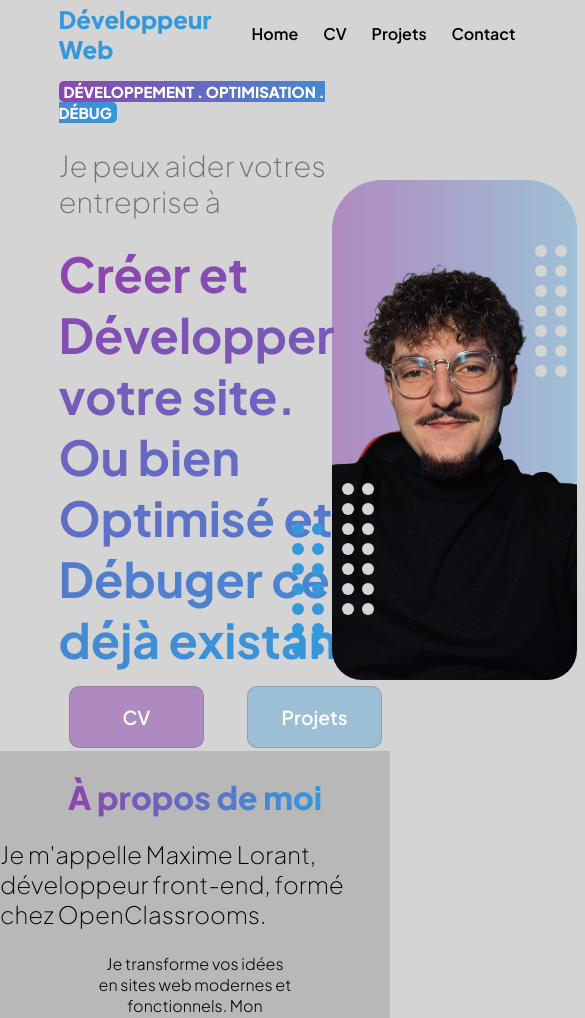
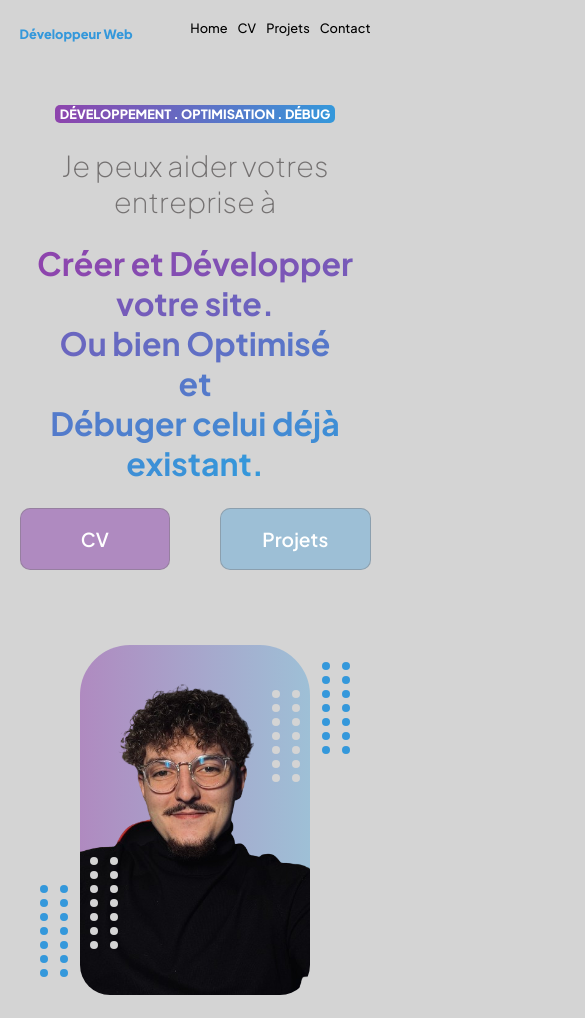
Before and after one commit to KayzerCs/Mon_Portfolio, a plain HTML site: page index.html in a window 390 px wide. Shown: the top 1018 px of the page, 585 px wide, since content can reach past the window. Drawn offline with Linux system fonts and the light colour scheme.

Commit message:
Responsive Home

```diff
--- a/css/style.css
+++ b/css/style.css
@@ -28,6 +28,7 @@ body {
 
 main {
   padding: 1% 15%;
+  transition: all 0.5s ease;
 }
 /* -------------------------- HOME -------------------------- */
 
@@ -853,3 +854,142 @@ button {
 button:hover {
   background: var(--purpleblue);
 }
+
+/* -------------------------- RESPONSIVE -------------------------- */
+
+@media (max-width: 1430px) {
+  main {
+    padding: 1% 5%;
+  }
+}
+
+@media (max-width: 1110px) {
+  header {
+    height: auto;
+    margin-top: 150px;
+    margin-bottom: 180px;
+  }
+
+  .span2-sec1 {
+    font-size: 2rem;
+  }
+
+  .profile {
+    height: 450px;
+    width: 350px;
+  }
+}
+
+@media (max-width: 1000px) {
+  header {
+    display: flex;
+    flex-direction: column;
+    align-items: center;
+    height: auto; /* Ajuster la hauteur pour mieux gérer le contenu */
+    margin-top: 100px;
+    margin-bottom: 100px;
+  }
+
+  .section-1,
+  .section-2 {
+    width: 100%;
+    display: flex;
+    flex-direction: column;
+    align-items: center;
+  }
+
+  .container-sec1 {
+    text-align: center;
+  }
+
+  .container-span-sec1 {
+    margin-top: 0;
+    margin-bottom: 2%;
+    text-align: center; /* Centre le texte */
+  }
+
+  h1,
+  .span2-sec1 {
+    text-align: center; /* Centre le texte */
+  }
+  .span2-sec1 {
+    font-size: 2rem;
+  }
+
+  .buttons-sec1 {
+    margin-top: 25px;
+    margin-bottom: 55px;
+    gap: 50px; /* Espacement entre les boutons */
+    align-items: center;
+  }
+
+  .btn-sec1 {
+    margin: 0; /* Évite le décalage des boutons */
+    width: 50%; /* Largeur ajustée pour s'adapter à l'écran */
+    max-width: 300px; /* Empêche les boutons de devenir trop larges */
+  }
+
+  .profile {
+    margin: 20px 0; /* Ajoute de l'espace au-dessus et en dessous de la photo */
+    width: 50%;
+    min-width: 340px;
+    height: 550px;
+  }
+}
+
+@media (max-width: 1000px) {
+  .h3-footer {
+    font-size: 1rem;
+    font-weight: 600;
+  }
+}
+
+@media (max-width: 680px) {
+  .title-navbar {
+    font-size: 0.8rem;
+  }
+  .liste-navbar {
+    gap: 15px;
+  }
+  .nav-item {
+    font-weight: 500;
+    font-size: 0.8rem;
+  }
+  .profile {
+    margin: 20px 0; /* Ajoute de l'espace au-dessus et en dessous de la photo */
+    width: 50%;
+    min-width: 230px;
+    height: 350px;
+  }
+  .dots-ex {
+    width: 8px;
+    height: 8px;
+  }
+  .dots-int {
+    width: 8px;
+    height: 8px;
+  }
+  .h3-footer {
+    text-align: center;
+    padding: 0% 5%;
+  }
+}
+
+@media (max-width: 390px) {
+
+  header {
+    margin-top: 0px;
+    margin-bottom: 10px;
+  }
+
+ .container-title-navbar {
+  padding-top: 10px;
+ }
+ .span1-sec1 {
+  font-size: 0.8rem;
+ }
+ .liste-navbar {
+  padding-left: 20px;
+  gap: 10px;
+ }
+}
--- a/index.html
+++ b/index.html
@@ -49,7 +49,7 @@
             <h1>Je peux aider votres entreprise à</h1>
             <span class="span2-sec1">
               Créer et Développer votre site. <br />
-              Ou bien Optimisé et Débuger celui déjà existant.
+              Ou bien Optimisé<br> et<br> Débuger celui déjà existant.
             </span>
             <div class="buttons-sec1">
               <a class="btn-sec1 btn1-sec1" href="cv.html">CV</a>
```
Also changed, not shown: 1 other file.
